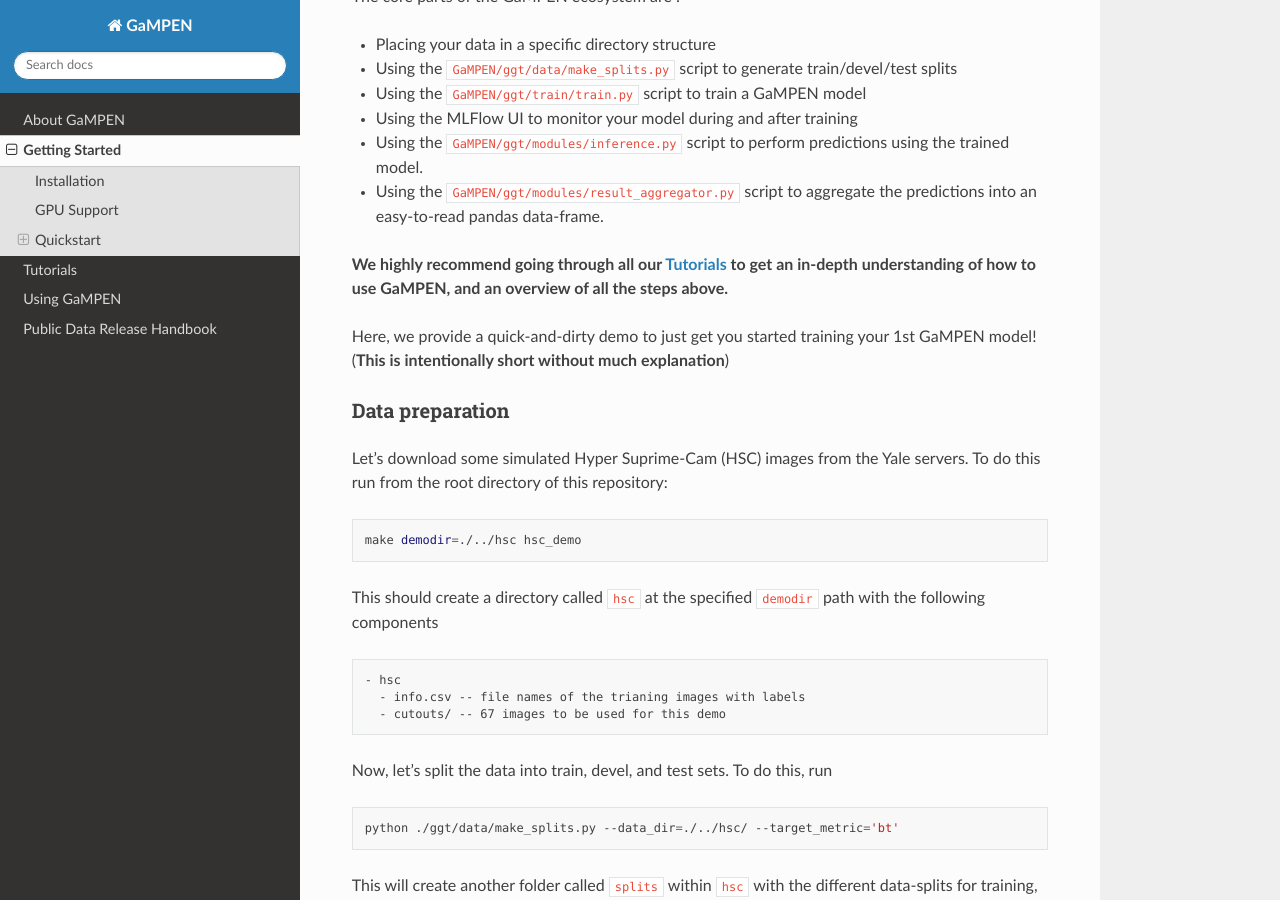
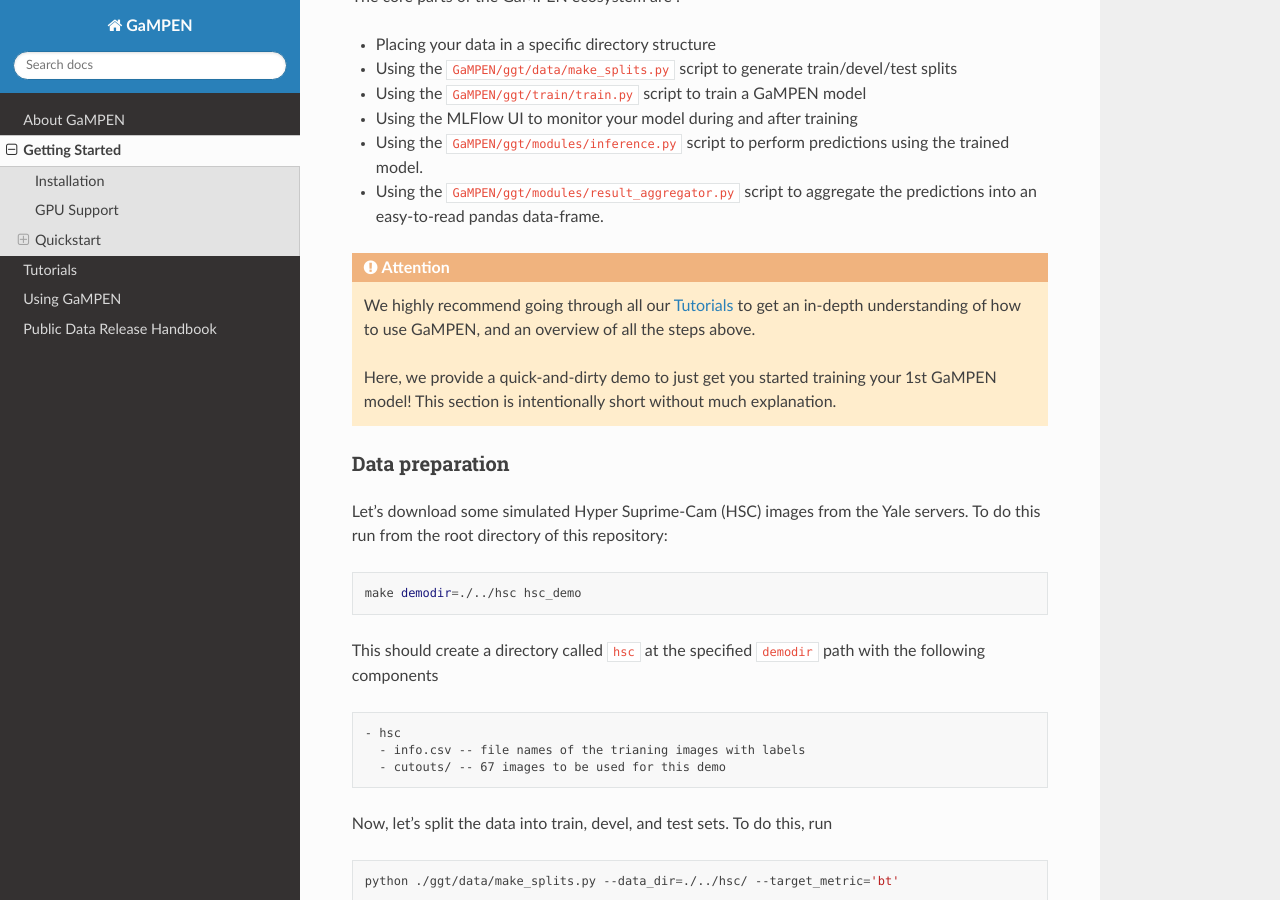
Before and after one commit to aritraghsh09/GaMPEN, a Sphinx documentation site: the page built from docs/source/Getting_Started.md, in a window 1280 px wide and 900 px high, scrolled down 1791 px. Built offline with Sphinx 7.4.7 and the Read the Docs theme 2.0.0, drawn with Linux system fonts in a browser that asks for light colours; pages that are not in the unit, such as notebooks, are missing from menus.

Commit message:
Adding Attention Box

````diff
--- a/docs/source/Getting_Started.md
+++ b/docs/source/Getting_Started.md
@@ -58,10 +58,11 @@ The core parts of the GaMPEN ecosystem are :-
 * Using the `GaMPEN/ggt/modules/inference.py` script to perform predictions using the trained model.
 * Using the `GaMPEN/ggt/modules/result_aggregator.py` script to aggregate the predictions into an easy-to-read pandas data-frame.
 
-**We highly recommend going through all our [Tutorials](Tutorials.md) to get an in-depth understanding of how to use GaMPEN, and an overview of all the steps above.**
+```{attention}
+We highly recommend going through all our [Tutorials](Tutorials.md) to get an in-depth understanding of how to use GaMPEN, and an overview of all the steps above.
 
-Here, we provide a quick-and-dirty demo to just get you started training your 1st GaMPEN model! (**This is intentionally short without much explanation**)
-
+Here, we provide a quick-and-dirty demo to just get you started training your 1st GaMPEN model! This section is intentionally short without much explanation.
+```
 
 ### Data preparation
 Let's download some simulated Hyper Suprime-Cam (HSC) images from the Yale servers. To do this run from the root directory of this repository:
````
